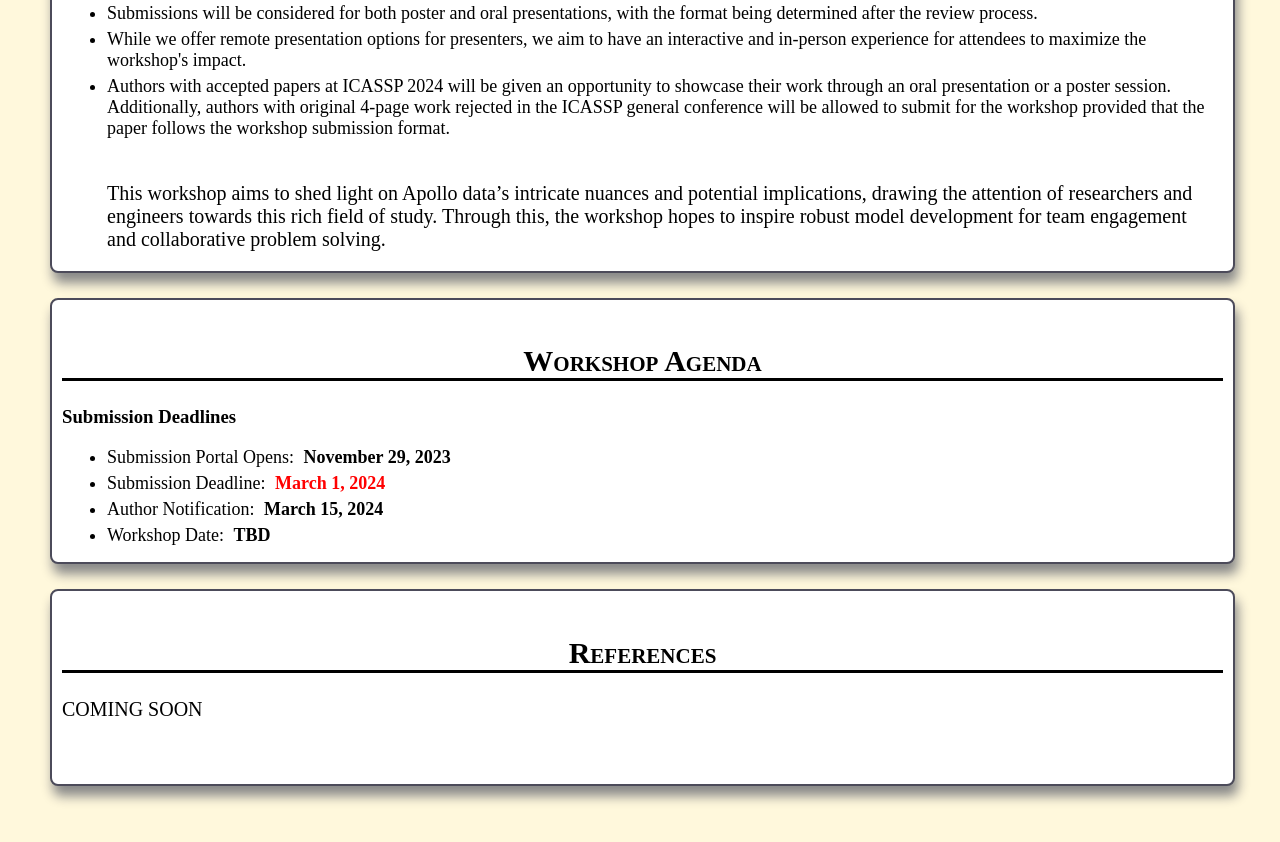
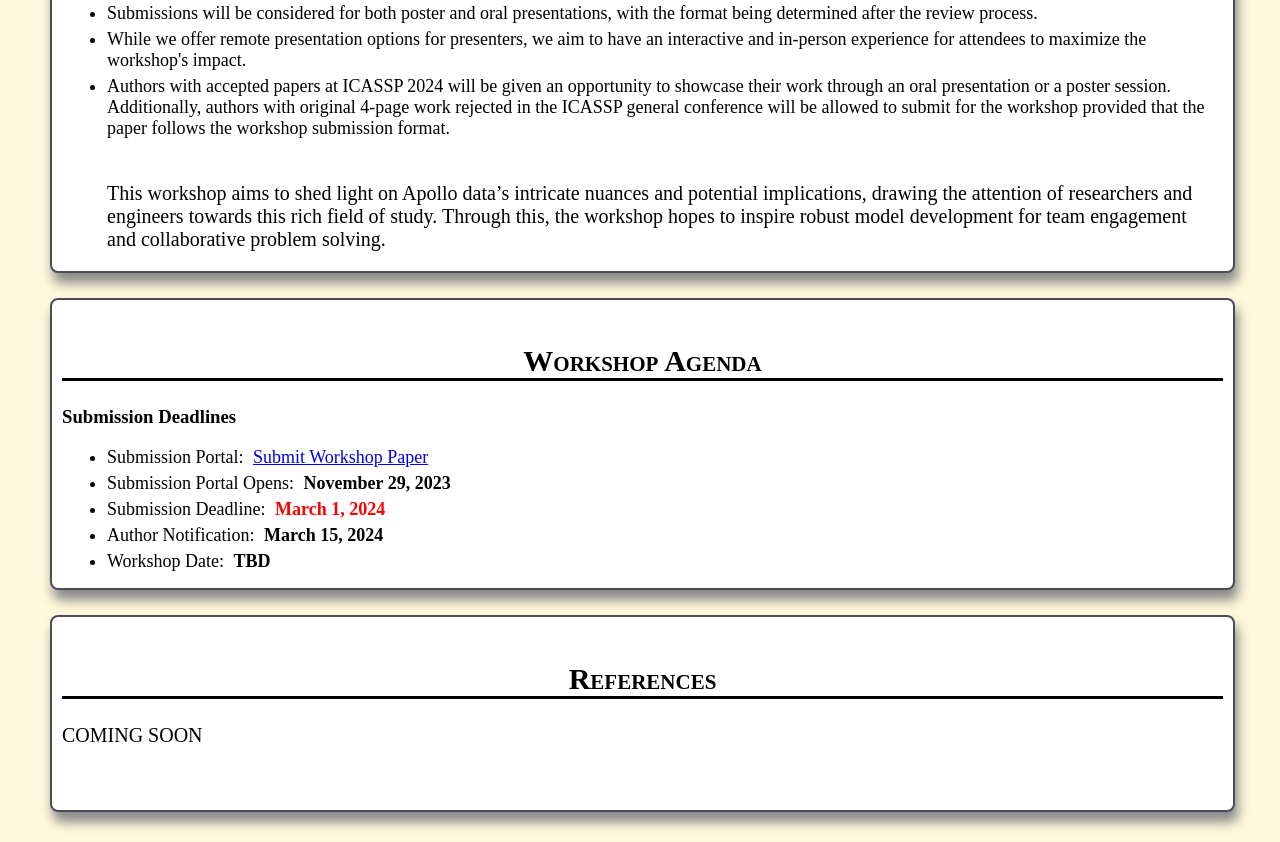
Before and after one commit to fearless-steps/Fearless-Steps-Workshop, a plain HTML site: page index.html in a window 1280 px wide. Shown: the part 2324-3166 px from the top of the page. Before the commit the page ends 3140 px from the top, so only its background shows below. Drawn offline with Linux system fonts and the light colour scheme.

Commit message:
added submission portal

```diff
--- a/index.html
+++ b/index.html
@@ -215,6 +215,7 @@ for team engagement and collaborative problem solving.
 
 <h3>Submission Deadlines</h3>
     <ul>
+	<li>Submission Portal: <a href="https://cmsworkshops.com/ICASSP2024/Papers/Submission.asp?Type=WS&ID=14">Submit Workshop Paper</a> </li>
         <li>Submission Portal Opens: <strong>November 29, 2023</strong></li>
         <li>Submission Deadline: <strong style="color:red">March 1, 2024</strong></li></li>
 		<li>Author Notification: <strong>March 15, 2024</strong></li></li>
```
